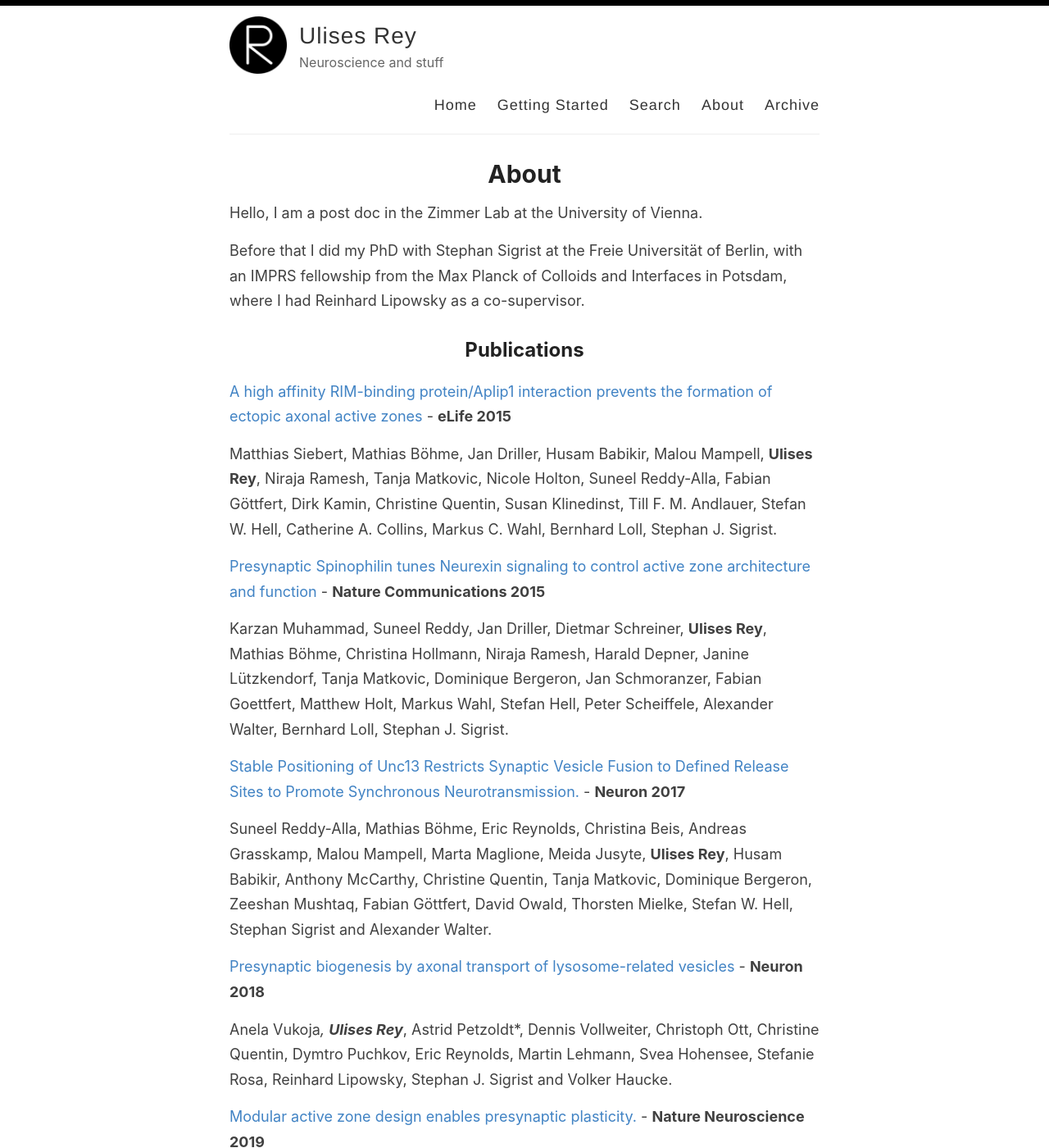
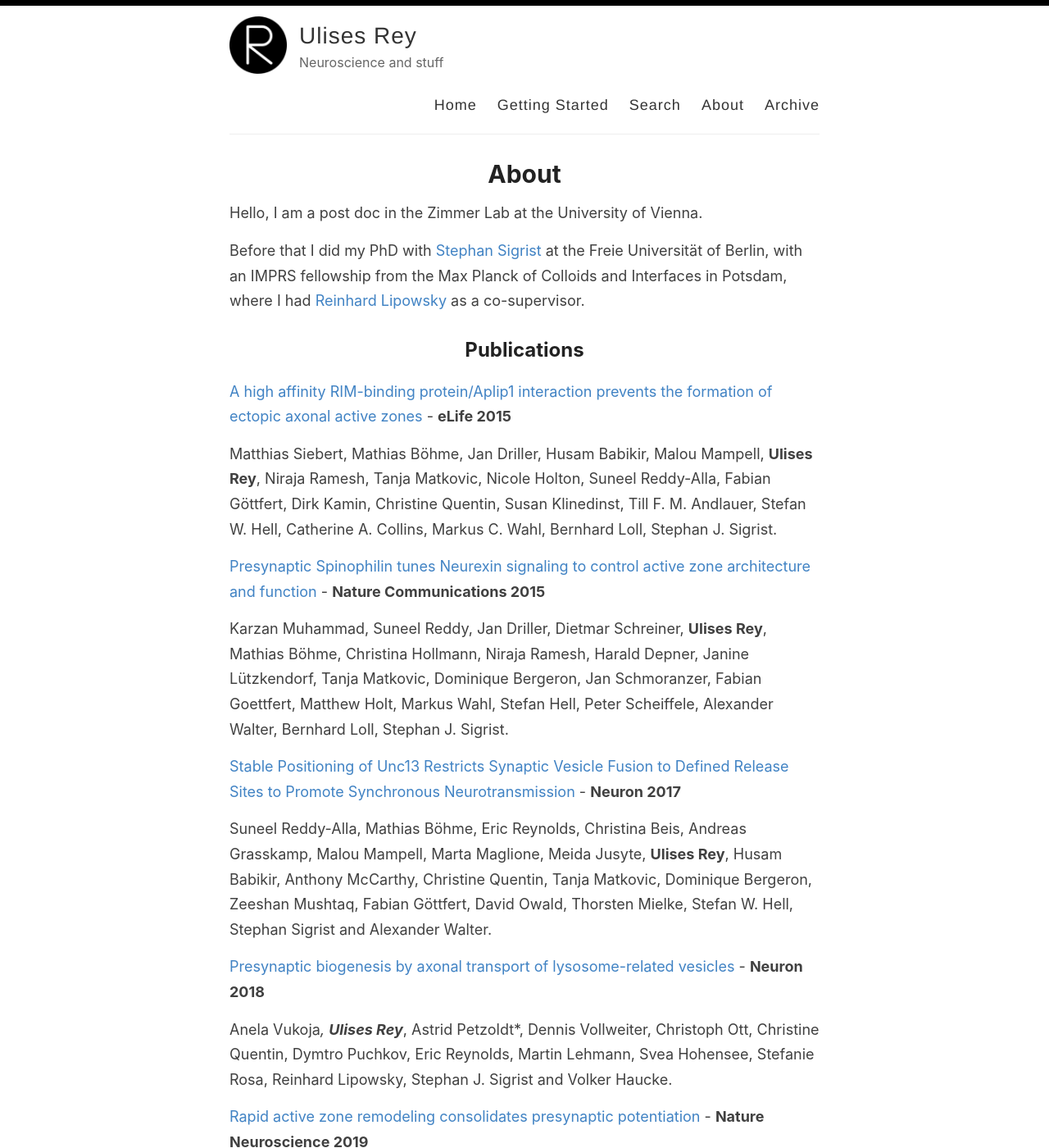
Before and after one commit to ulisesrey/ulisesrey.github.io, a Jekyll site: the page built from _pages/about.md, in a window 1280 px wide and 1400 px high. Shown: the whole window at 82% size. Built offline with Jekyll 4.4.1, drawn with Linux system fonts in a browser that asks for light colours.

Commit message:
Update about.md

```diff
--- a/_pages/about.md
+++ b/_pages/about.md
@@ -6,37 +6,37 @@
 
 Hello, I am a post doc in the Zimmer Lab at the University of Vienna.
 
-Before that I did my PhD with Stephan Sigrist at the Freie Universität of Berlin, with an IMPRS fellowship from the Max Planck of Colloids and Interfaces in Potsdam, where I had Reinhard Lipowsky as a co-supervisor.
+Before that I did my PhD with [Stephan Sigrist](https://www.bcp.fu-berlin.de/biologie/arbeitsgruppen/genetik/ag_sigrist/mitarbeiter/leiter/sigrist/index.html) at the Freie Universität of Berlin, with an IMPRS fellowship from the Max Planck of Colloids and Interfaces in Potsdam, where I had [Reinhard Lipowsky](https://www.mpikg.mpg.de/rl/) as a co-supervisor.
 
 ## Publications
 
 [A high affinity RIM-binding protein/Aplip1 interaction prevents the formation of ectopic axonal active zones
-](https://www.nature.com/articles/s41467-019-08977-6) - **eLife 2015**
+](https://elifesciences.org/articles/06935) - **eLife 2015**
 
 Matthias Siebert, Mathias Böhme, Jan Driller, Husam Babikir, Malou Mampell, **Ulises Rey**, Niraja Ramesh, Tanja Matkovic, Nicole Holton, Suneel Reddy-Alla, Fabian Göttfert, Dirk Kamin, Christine Quentin, Susan Klinedinst, Till F. M. Andlauer, Stefan W. Hell, Catherine A. Collins, Markus C. Wahl, Bernhard Loll, Stephan J. Sigrist.
 
 
 
 
-[Presynaptic Spinophilin tunes Neurexin signaling to control active zone architecture and function](https://www.nature.com/articles/s41467-019-08977-6) - **Nature Communications 2015**
+[Presynaptic Spinophilin tunes Neurexin signaling to control active zone architecture and function](https://www.nature.com/articles/ncomms9362) - **Nature Communications 2015**
 
 Karzan Muhammad, Suneel Reddy, Jan Driller, Dietmar Schreiner, **Ulises Rey**, Mathias Böhme, Christina Hollmann, Niraja Ramesh, Harald Depner, Janine Lützkendorf, Tanja Matkovic, Dominique Bergeron, Jan Schmoranzer, Fabian Goettfert, Matthew Holt, Markus Wahl, Stefan Hell, Peter Scheiffele, Alexander Walter, Bernhard Loll, Stephan J. Sigrist.
 
 
 
-[Stable Positioning of Unc13 Restricts Synaptic Vesicle Fusion to Defined Release Sites to Promote Synchronous Neurotransmission.
-](https://www.nature.com/articles/s41467-019-08977-6) - **Neuron 2017**
+[Stable Positioning of Unc13 Restricts Synaptic Vesicle Fusion to Defined Release Sites to Promote Synchronous Neurotransmission
+](https://www.sciencedirect.com/science/article/pii/S0896627317307316) - **Neuron 2017**
 
 Suneel Reddy-Alla, Mathias Böhme, Eric Reynolds, Christina Beis, Andreas Grasskamp, Malou Mampell, Marta Maglione, Meida Jusyte, **Ulises Rey**, Husam Babikir, Anthony McCarthy, Christine Quentin, Tanja Matkovic, Dominique Bergeron, Zeeshan Mushtaq, Fabian Göttfert, David Owald, Thorsten Mielke, Stefan W. Hell, Stephan Sigrist and Alexander Walter.
 
 
 [Presynaptic biogenesis by axonal transport of lysosome-related vesicles
-](https://www.nature.com/articles/s41467-019-08977-6) - **Neuron 2018**
+](https://www.sciencedirect.com/science/article/pii/S0896627318306779) - **Neuron 2018**
 
 Anela Vukoja*, **Ulises Rey***, Astrid Petzoldt*, Dennis Vollweiter, Christoph Ott, Christine Quentin, Dymtro Puchkov, Eric Reynolds, Martin Lehmann, Svea Hohensee, Stefanie Rosa, Reinhard Lipowsky, Stephan J. Sigrist and Volker Haucke.
 
 
-[Modular active zone design enables presynaptic plasticity.](https://www.nature.com/articles/s41467-019-08977-6) - **Nature Neuroscience 2019**
+[Rapid active zone remodeling consolidates presynaptic potentiation](https://www.nature.com/articles/s41467-019-08977-6) - **Nature Neuroscience 2019**
 
 Mathias A. Böhme, Anthony W. McCarthy, Andreas T. Grasskamp, Christine B. Beuschel,
 Pragya Goel, Meida Jusyte, Desiree Laber, Sheng Huang, **Ulises Rey**, Astrid G. Petzoldt, Martin Lehmann, Fabian Göttfert, Pejmun Haghighi, Stefan W. Hell, David Owald, Dion Dickman, Stephan J. Sigrist & Alexander M. Walter
```
